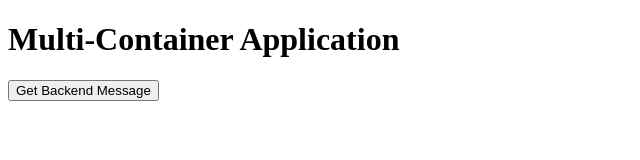
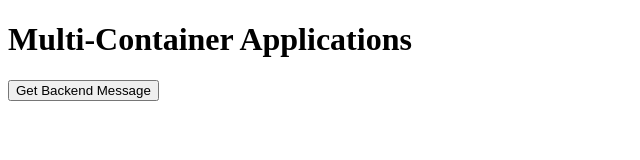
Before and after one commit to Thejesvini-E/docker-full, a plain HTML site: page frontend/index.html in a window 1280 px wide. Shown: the full height of the page, 0-640 px from the left. Drawn offline with Linux system fonts and the light colour scheme.

Commit message:
added my cd file

```diff
--- a/frontend/index.html
+++ b/frontend/index.html
@@ -6,7 +6,7 @@
 
 <body>
 
-    <h1>Multi-Container Application</h1>
+    <h1>Multi-Container Applications</h1>
 
     <button onclick="getMessage()">
         Get Backend Message
```
Also changed, not shown: .github/workflows/cd.yml.
